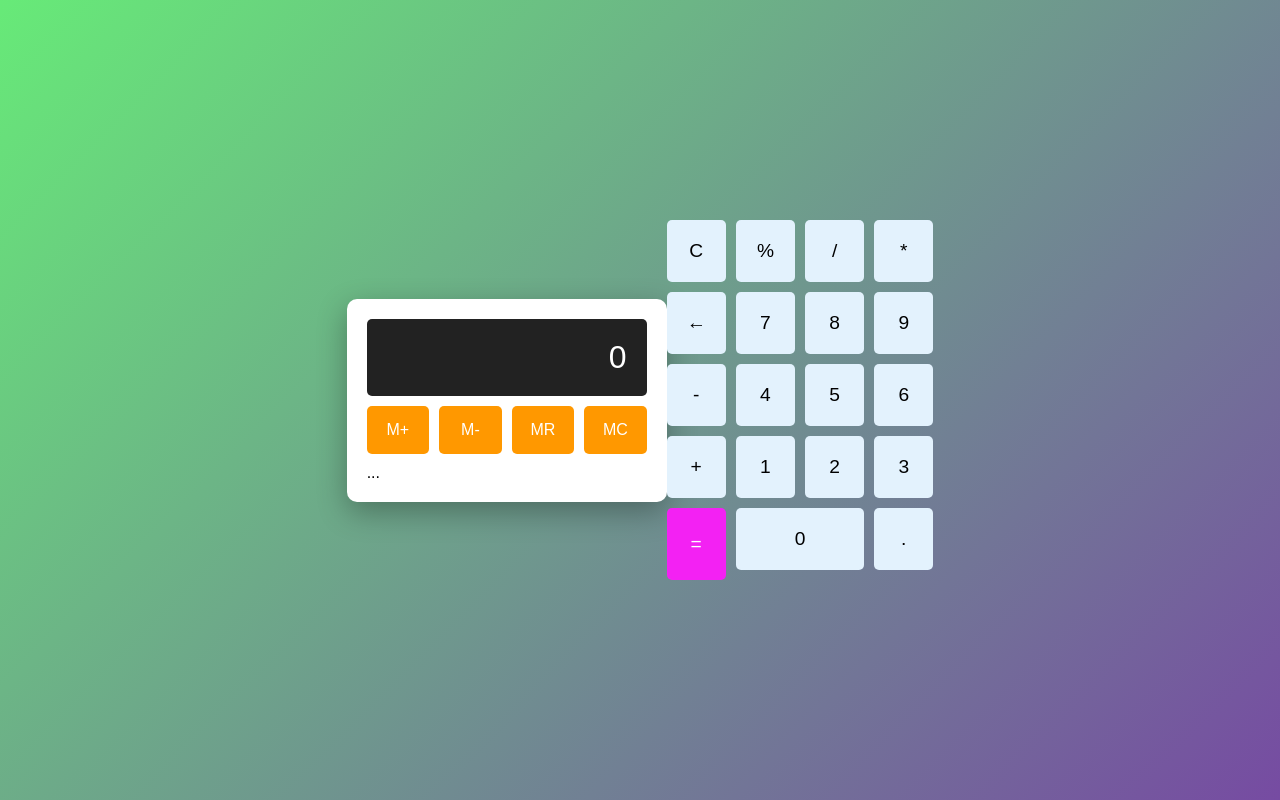
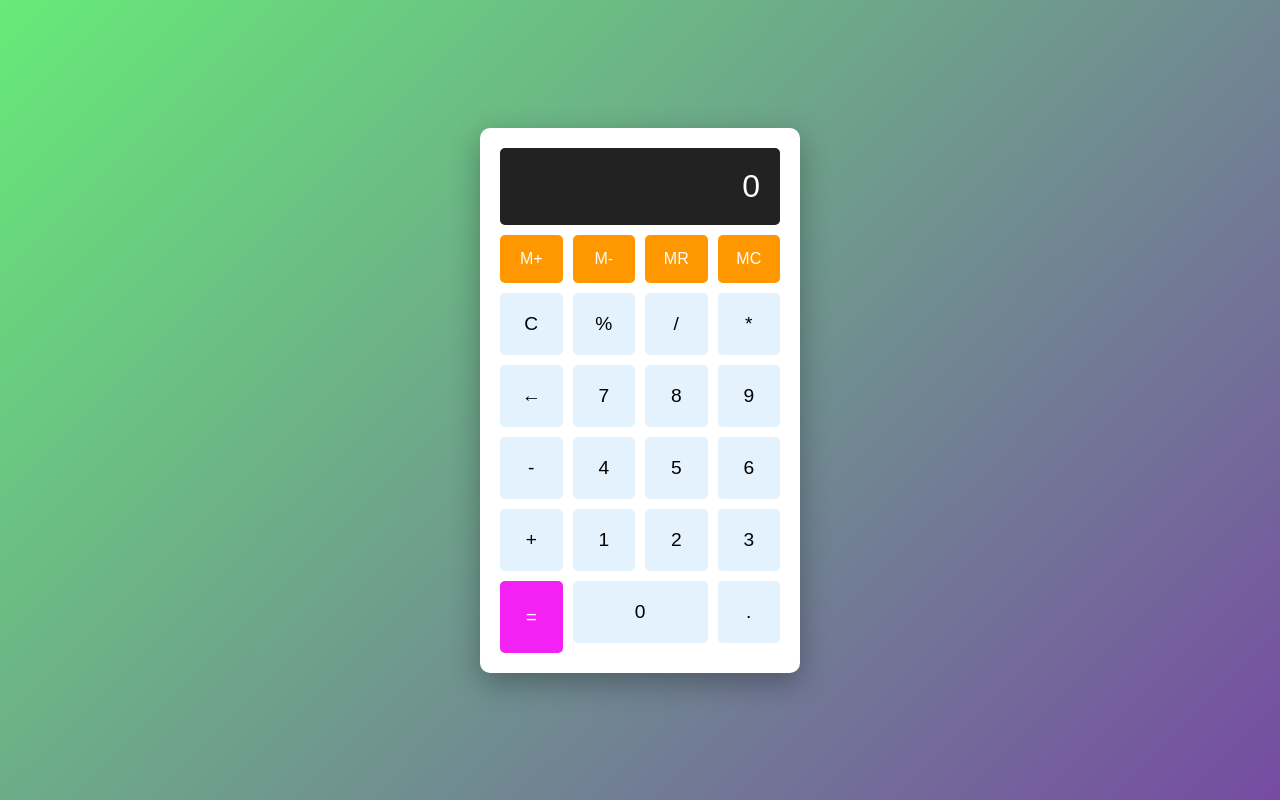
Before and after one commit to miayang0426/calculator-app, a plain HTML site: page index.html in a window 1280 px wide. Drawn offline with Linux system fonts and the light colour scheme.

Commit message:
Fix duplicate buttons div in index.html

```diff
--- a/index.html
+++ b/index.html
@@ -16,12 +16,6 @@
         <button onclick="memoryRecall()" class="memory-btn">MR</button>
         <button onclick="memoryClear()" class="memory-btn">MC</button>
     </div>
-
-    <div class="buttons">
-        <!-- 原有按鈕 -->
-        ...
-    </div>
-</div>
         <div class="buttons">
             <button onclick="clearDisplay()">C</button>
             <button onclick="calculatePercentage()">%</button>
```
